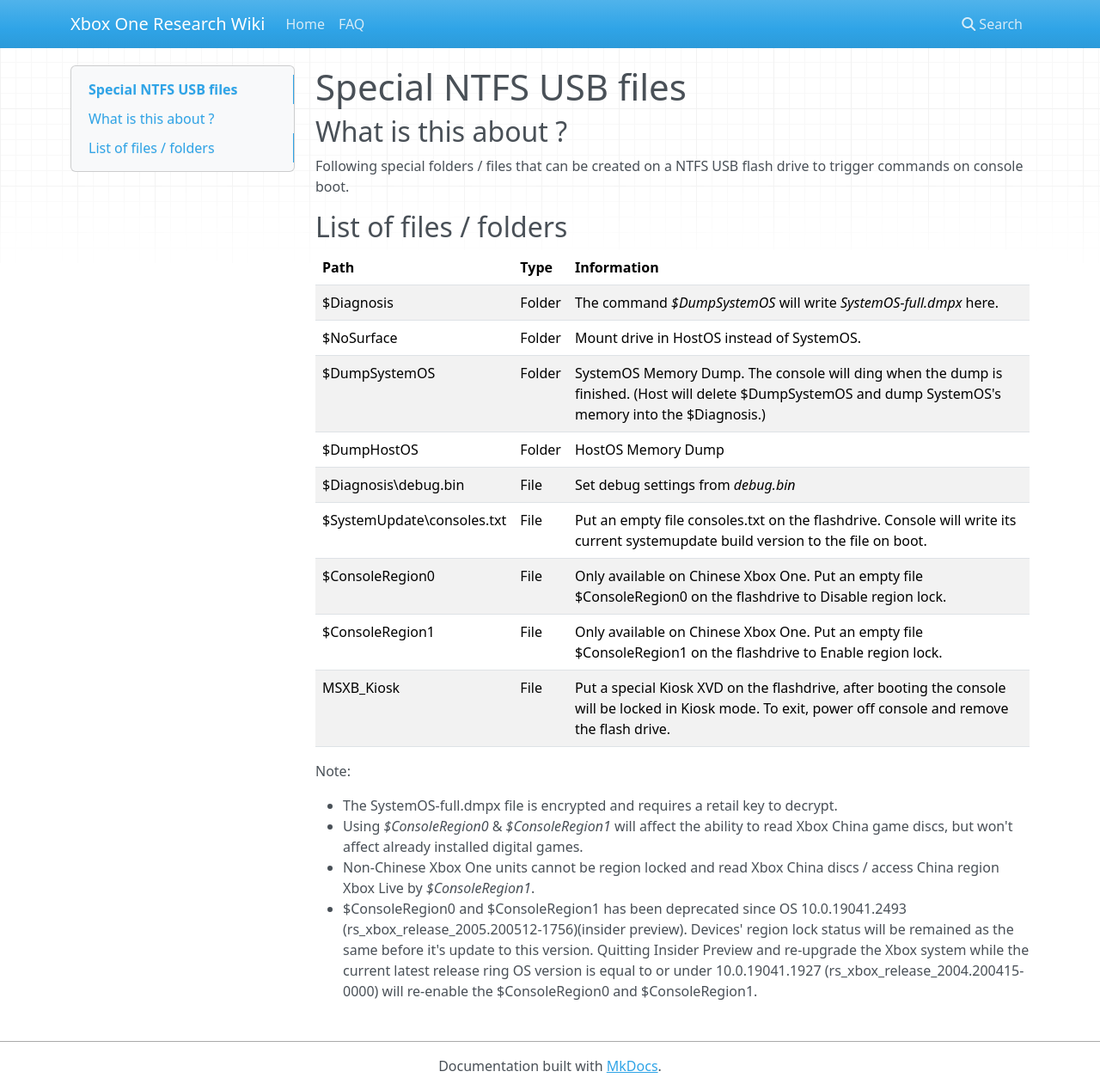
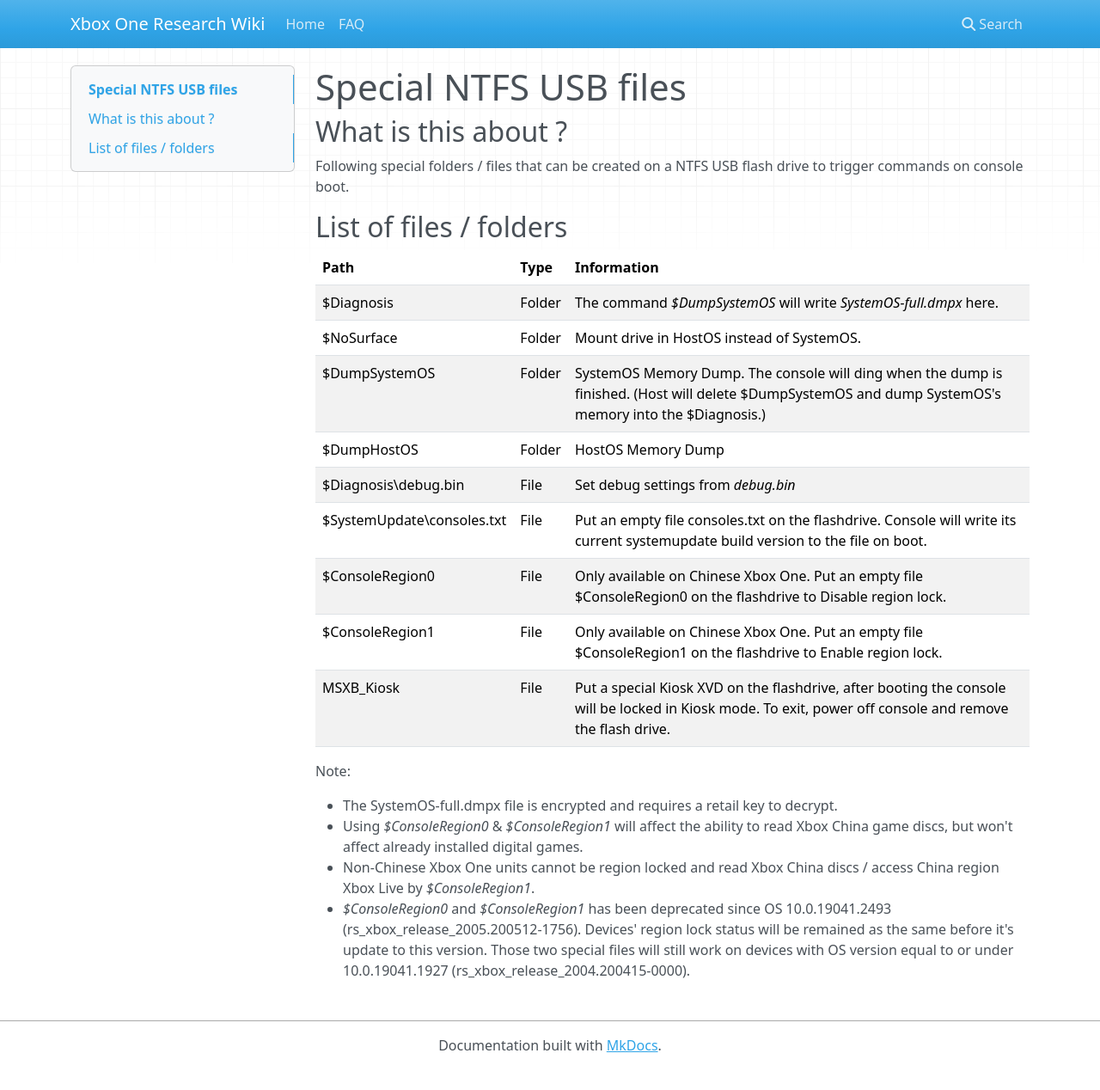
Before and after one commit to xboxoneresearch/wiki, an MkDocs documentation site: the page built from docs/special-ntfs-usb-files.md, in a window 1280 px wide and 1268 px high. Shown: the whole window at 86% size. Built offline with MkDocs 1.6.1, drawn with Linux system fonts in a browser that asks for light colours; nearby versions of some CDN libraries.

Commit message:
Update special-ntfs-usb-files.md
Update information: 10.0.19041.2493 (rs_xbox_release_2005.200512-1756) has been pushed to retail ring.

```diff
--- a/docs/special-ntfs-usb-files.md
+++ b/docs/special-ntfs-usb-files.md
@@ -27,4 +27,4 @@
   to decrypt.
 * Using *$ConsoleRegion0* & *$ConsoleRegion1* will affect the ability to read Xbox China game discs, but won't affect already installed digital games.
 * Non-Chinese Xbox One units cannot be region locked and read Xbox China discs / access China region Xbox Live by *$ConsoleRegion1*.
-* $ConsoleRegion0 and $ConsoleRegion1 has been deprecated since OS 10.0.19041.2493 (rs_xbox_release_2005.200512-1756)(insider preview). Devices' region lock status will be remained as the same before it's update to this version. Quitting Insider Preview and re-upgrade the Xbox system while the current latest release ring OS version is equal to or under 10.0.19041.1927 (rs_xbox_release_2004.200415-0000) will re-enable the $ConsoleRegion0 and $ConsoleRegion1.
+* *$ConsoleRegion0* and *$ConsoleRegion1* has been deprecated since OS 10.0.19041.2493 (rs_xbox_release_2005.200512-1756). Devices' region lock status will be remained as the same before it's update to this version. Those two special files will still work on devices with OS version equal to or under 10.0.19041.1927 (rs_xbox_release_2004.200415-0000).
```
